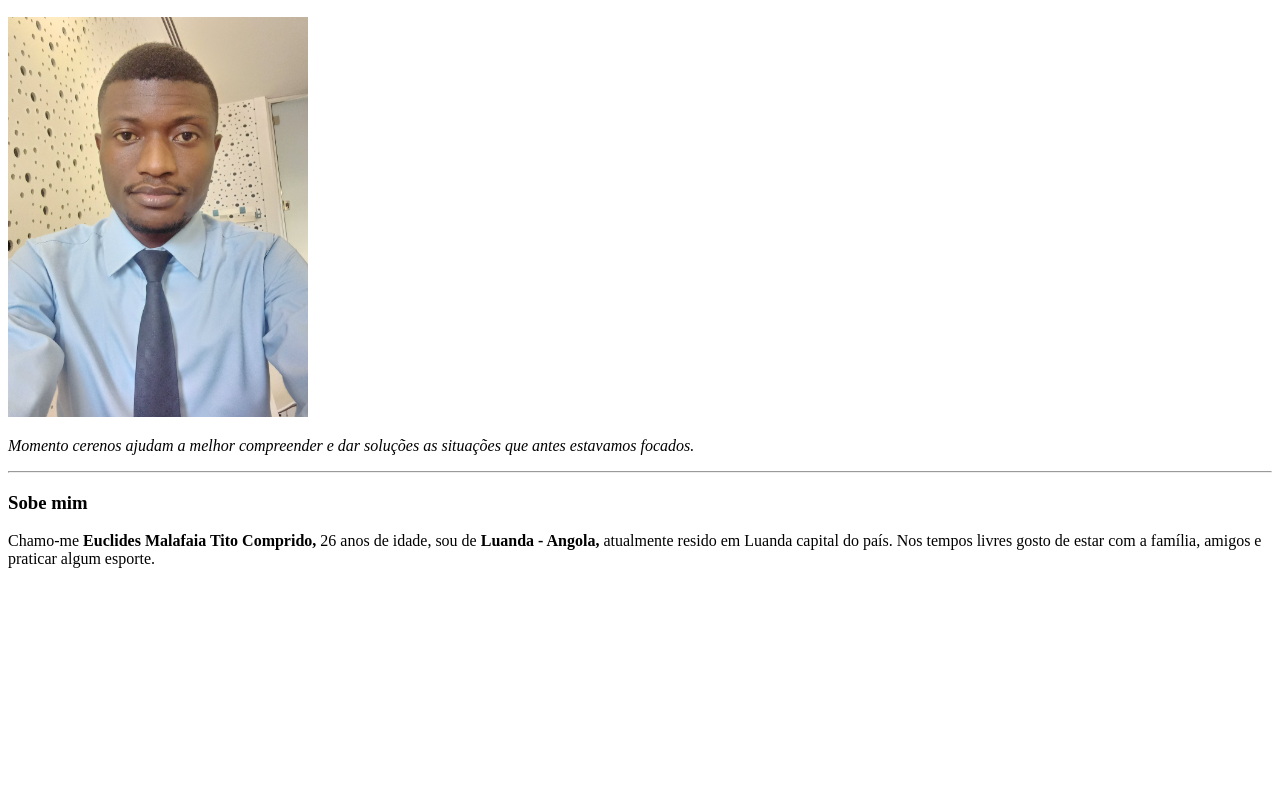
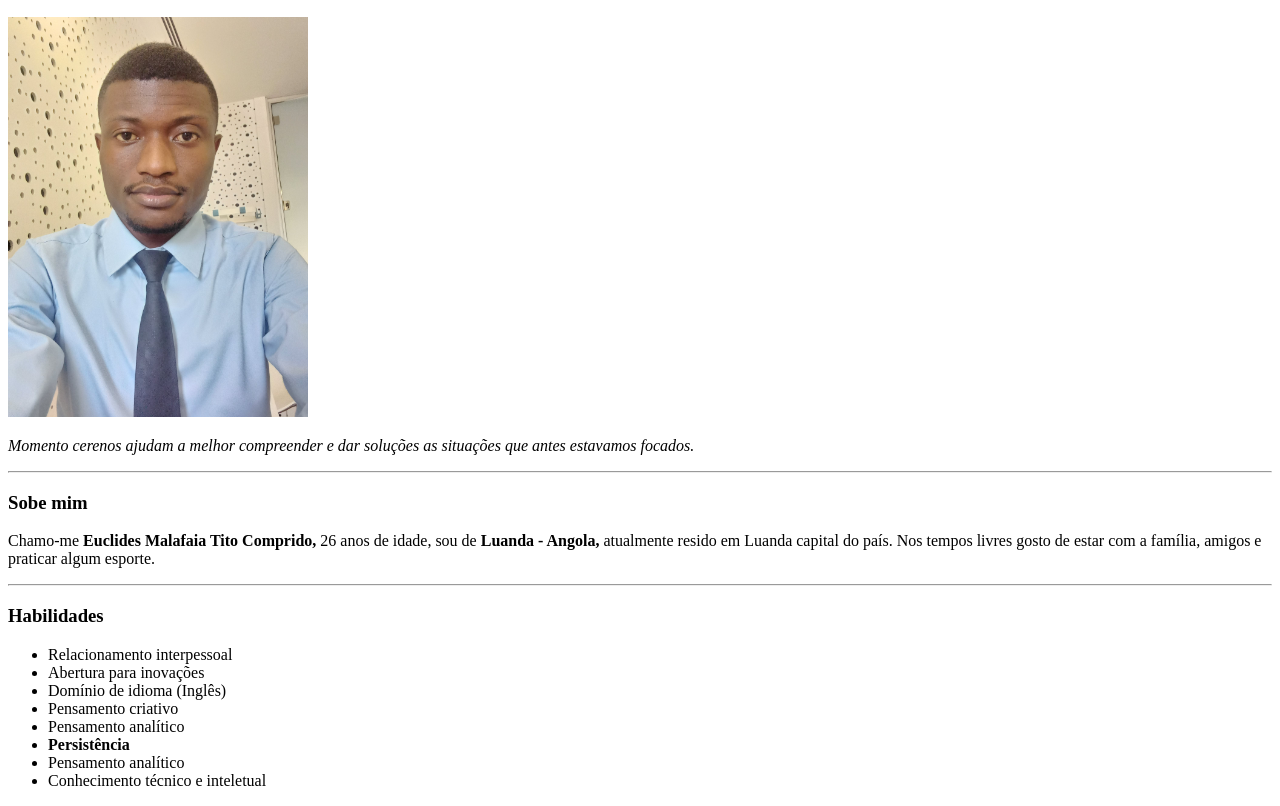
Before and after one commit to EuclidesComprido/meu-portifolio, a plain HTML site: page index.html in a window 1280 px wide. Shown: the part 110-916 px from the top of the page. Before the commit the page ends 800 px from the top, so only its background shows below. Drawn offline with Linux system fonts and the light colour scheme.

Commit message:
adicionando a lista de habilidades

```diff
--- a/index.html
+++ b/index.html
@@ -20,6 +20,18 @@
         Chamo-me <strong>Euclides Malafaia Tito Comprido,</strong>  26 anos de idade, sou de <strong>Luanda - Angola,</strong>
         atualmente resido em Luanda capital do país. Nos tempos livres gosto de estar com a família, amigos e praticar algum esporte.
     </p>
+    <hr>
+    <h3>Habilidades</h3>
+    <ul>
+        <li>Relacionamento interpessoal</li>
+        <li>Abertura para inovações</li>
+        <li>Domínio de idioma (Inglês)</li>
+        <li>Pensamento criativo</li>
+        <li>Pensamento analítico</li>
+        <li><strong>Persistência</strong></li>
+        <li>Pensamento analítico</li>
+        <li>Conhecimento técnico e inteletual</li>
+    </ul>
 </body>
 
 </html>
```
